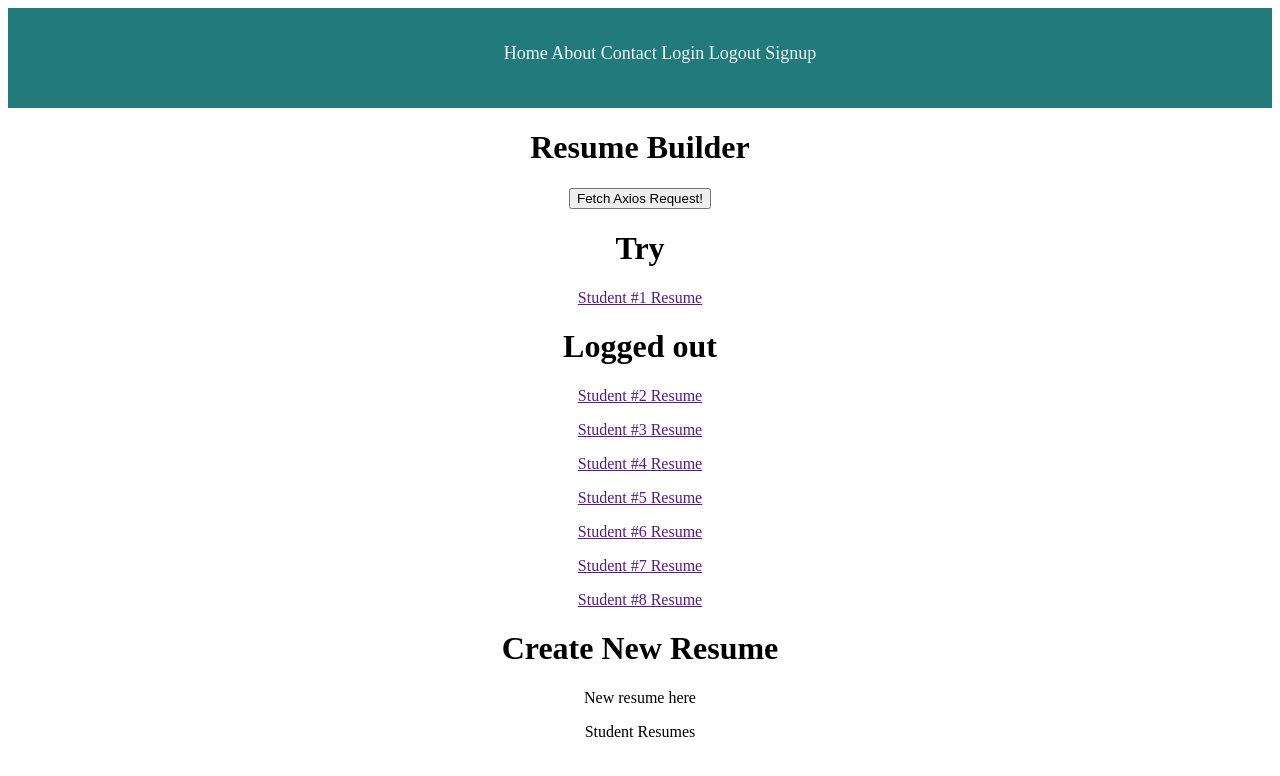
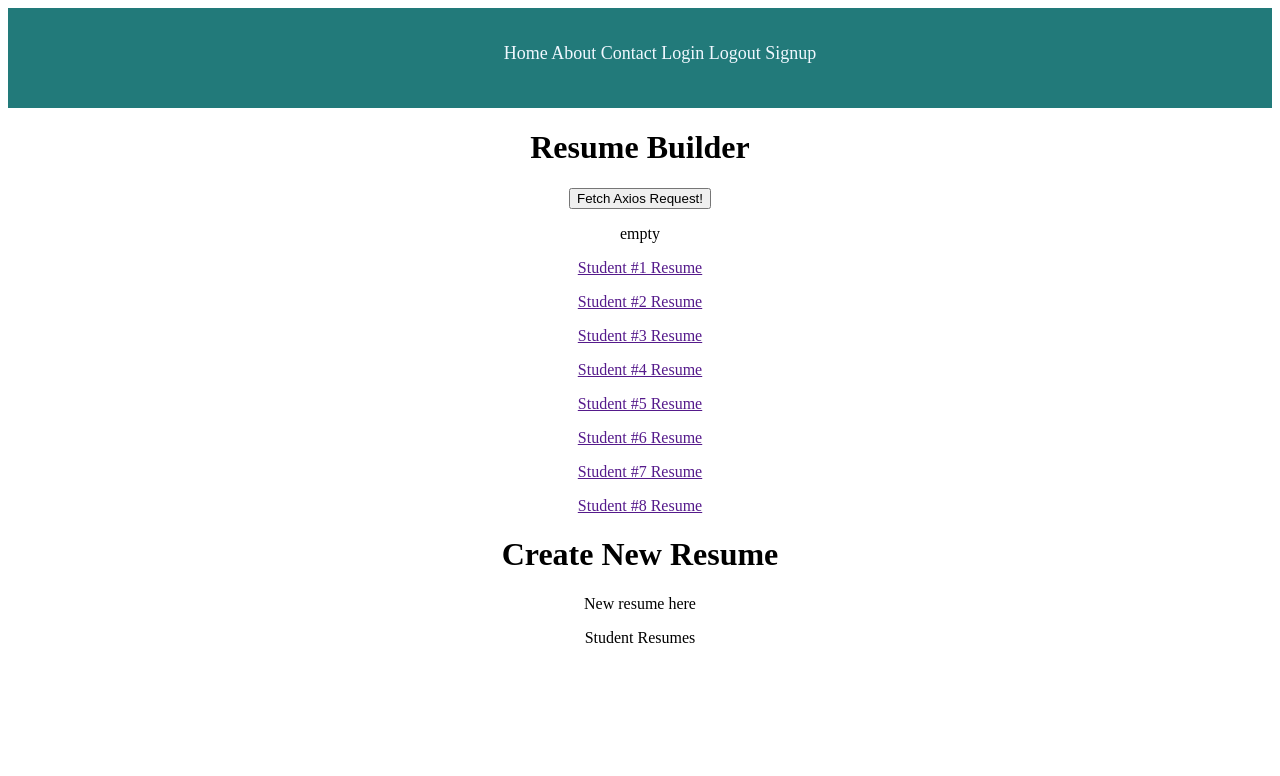
Before and after one commit to jonhoa/resume-frontend, a React (Vite) app: page / in a window 1280 px wide. Shown: the top 776 px of the page. Built offline with nearby package versions, Linux system fonts and the light colour scheme.

Commit message:
button fetches and pastes data on frontend

```diff
--- a/src/Content.jsx
+++ b/src/Content.jsx
@@ -17,10 +17,6 @@ const axiosFetch = () => {
     }
   }
 
-function headerText() {
-
-}
-
 function dataPro() {
   return <div>{dataInfo.map((resData => ( <p>{resData.first_name}</p>)))}</div>
 }
@@ -28,9 +24,9 @@ function dataPro() {
     <div class="container">
       <h1>Resume Builder</h1>
       <button onClick={axiosFetch}>Fetch Axios Request!</button>
-       <h1 id ="dataprint">Try</h1>
+
+      {dataInfo ? <div>{dataInfo.map((resData => ( <p>{resData.first_name}</p>)))}</div>: <p>empty</p>}
       <p><a href=''>Student #1 Resume</a></p>
-      {dataInfo ? <h1>Logged in</h1> : <h1>Logged out</h1>}
       <p><a href=''>Student #2 Resume</a></p>
       <p><a href=''>Student #3 Resume</a></p>
       <p><a href=''>Student #4 Resume</a></p>
```
